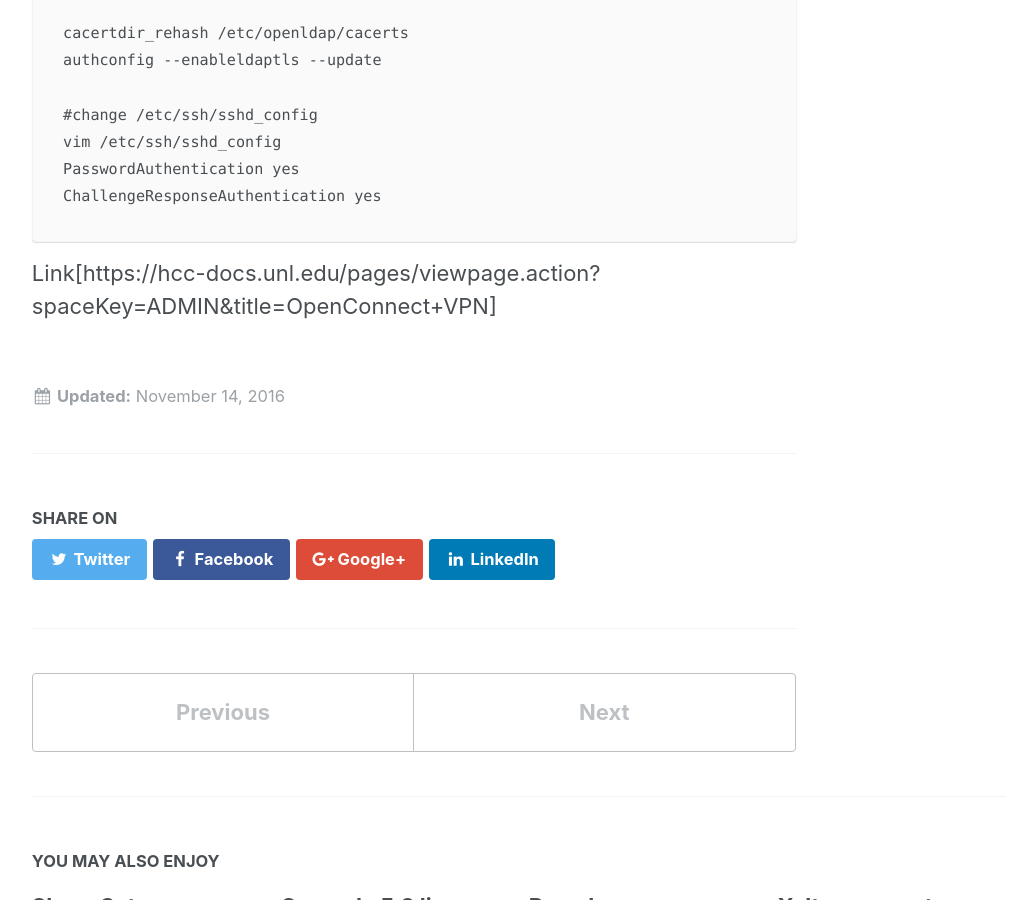
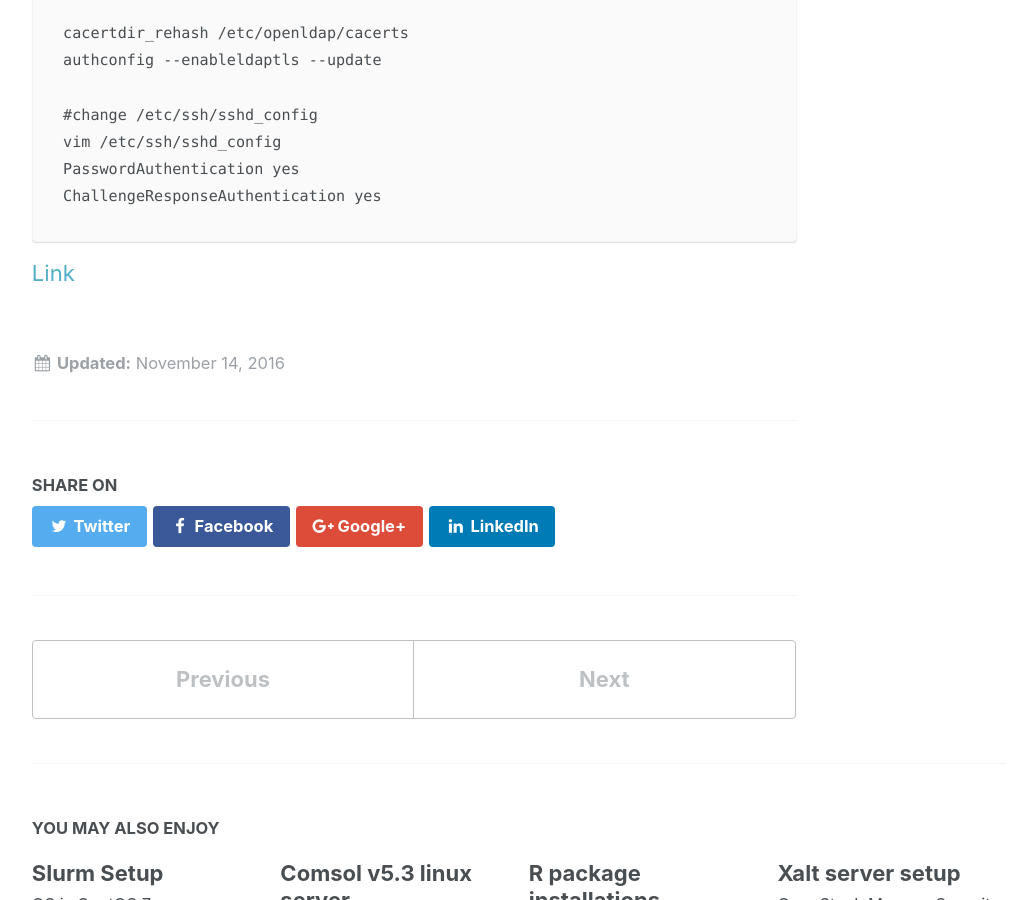
Before and after one commit to JingchaoZhang/JingchaoZhang.github.io, a Jekyll site: the page built from _posts/2016-11-14-enable-ldap-centos7-VM.md, in a window 1280 px wide and 900 px high, scrolled down 949 px. Shown: the whole window, without its empty margins (252-1267 px from the left). Built offline with Jekyll 4.4.1, drawn with Linux system fonts in a browser that asks for light colours.

Commit message:
Update 2016-11-14-enable-ldap-centos7-VM.md

````diff
--- a/_posts/2016-11-14-enable-ldap-centos7-VM.md
+++ b/_posts/2016-11-14-enable-ldap-centos7-VM.md
@@ -40,4 +40,4 @@ PasswordAuthentication yes
 ChallengeResponseAuthentication yes
 ```
 
-Link[https://hcc-docs.unl.edu/pages/viewpage.action?spaceKey=ADMIN&title=OpenConnect+VPN]
+[Link](https://hcc-docs.unl.edu/pages/viewpage.action?spaceKey=ADMIN&title=OpenConnect+VPN)
````
